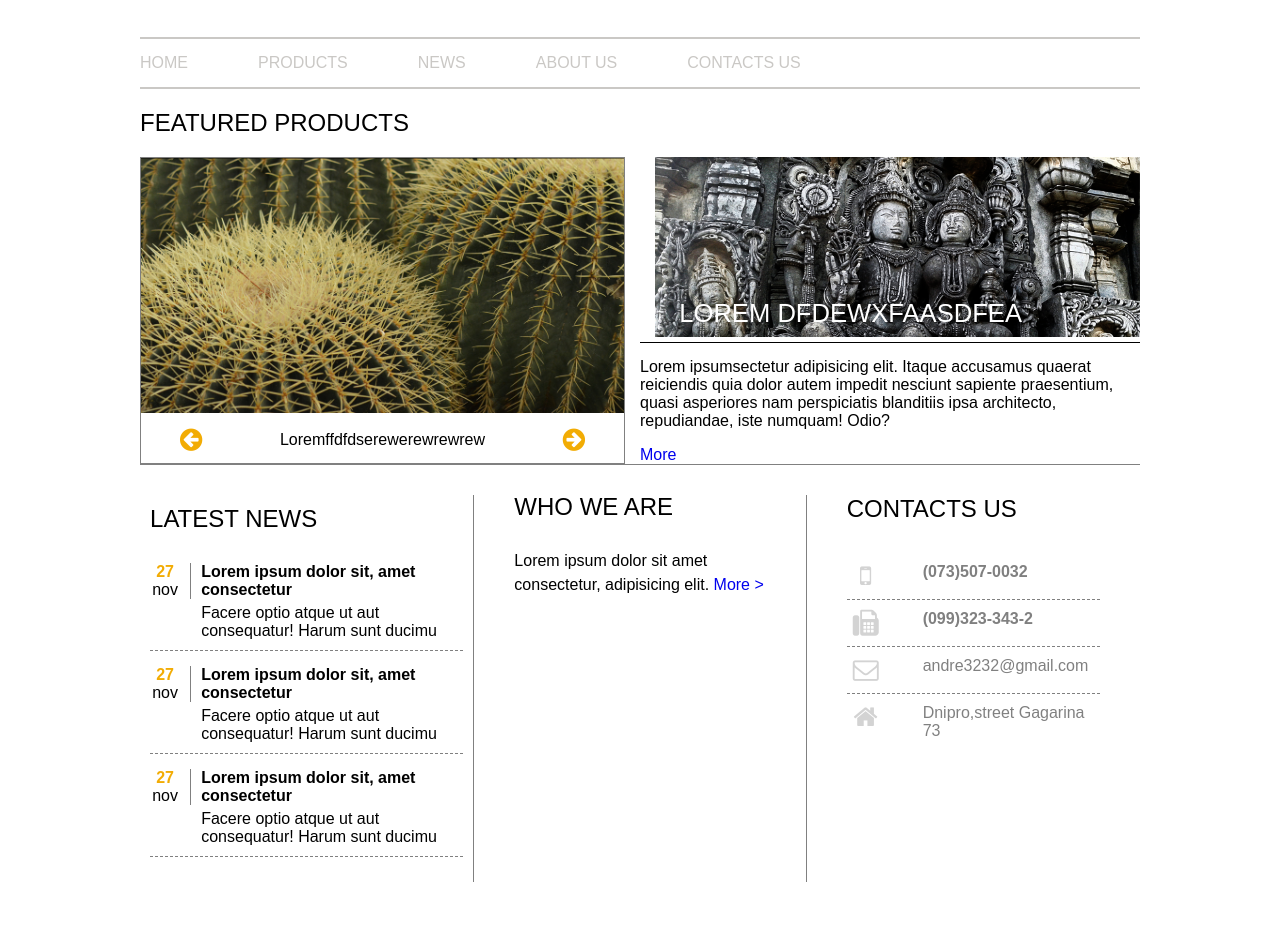
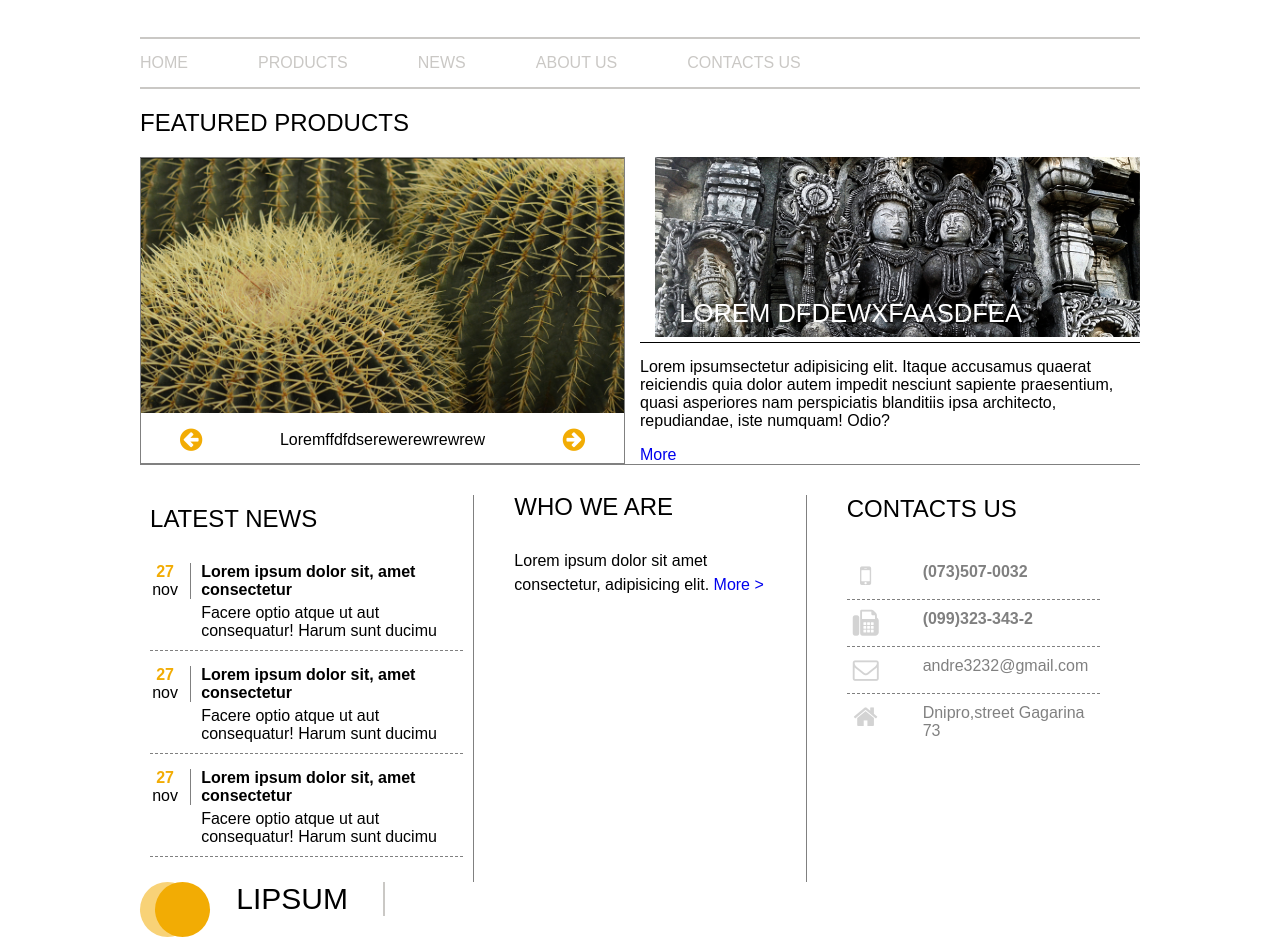
Before and after one commit to AndreKolomiets/psd_-project, a plain HTML site: page index.html in a window 1280 px wide. Shown: the part 104-1041 px from the top of the page. Before the commit the page ends 986 px from the top, so only its background shows below. Drawn offline with Linux system fonts and the light colour scheme.

Commit message:
create footer

```diff
--- a/index.html
+++ b/index.html
@@ -149,7 +149,11 @@
 
 
             </div>
-
+            <footer>
+                <div id="logo-footer">
+                    LIPSUM
+                </div>
+            </footer>
         </div>
 
 
--- a/style.css
+++ b/style.css
@@ -56,7 +56,7 @@ header , #header-top {
     margin: 0 0 17px 0;
 }
 
-#logo {
+#logo, #logo-footer {
     position: relative;
     width: 245px;
     display: flex;
@@ -67,7 +67,8 @@ header , #header-top {
     border-right: 2px solid #cac8c5;
 }
 
-#logo::before , #logo::after {
+#logo::before , #logo::after,
+#logo-footer::before , #logo-footer::after {
     content: "";
     height: 55px;
     width: 55px;
@@ -76,12 +77,12 @@ header , #header-top {
     top: 0px;
 
 }
-#logo::before {
+#logo::before, #logo-footer::before  {
     background: #f8d277;
     position: absolute;
     left: 0;
 }
-#logo::after {
+#logo::after, #logo-footer::after {
     background: #f2ac04;
     position: absolute;
     left: 15px;
```
Lines whose indentation alone changed are shown as unchanged.
